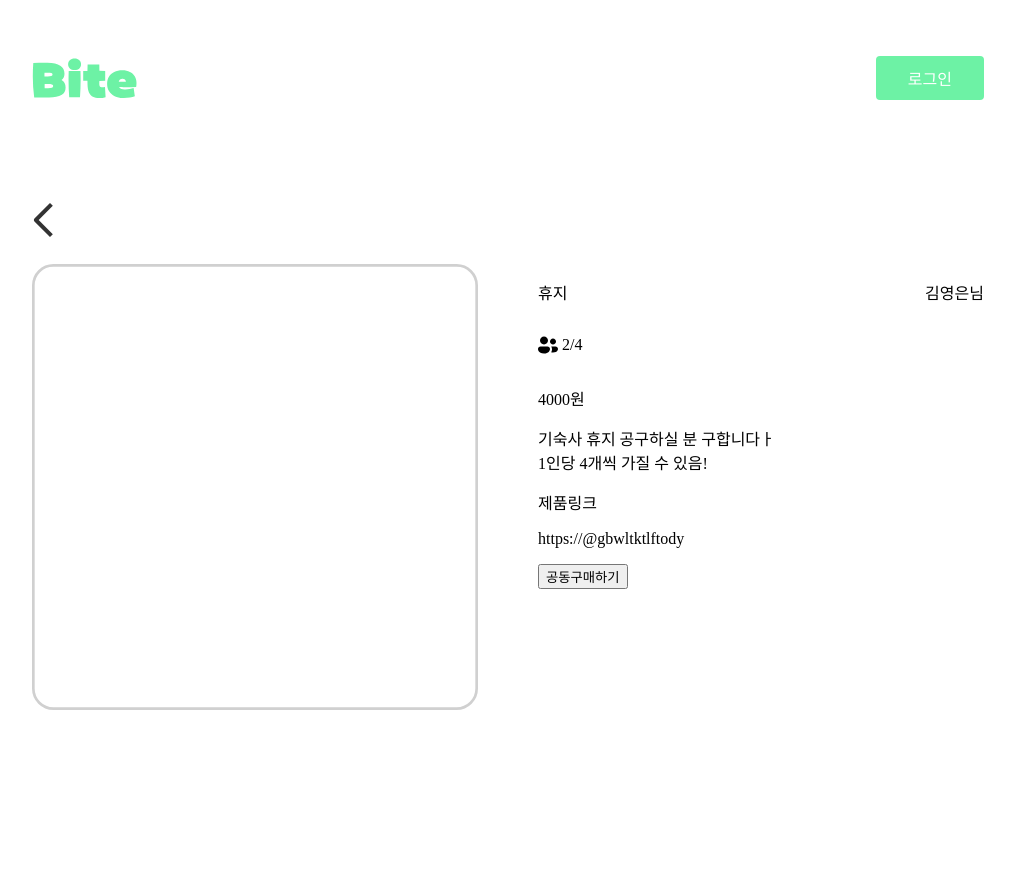
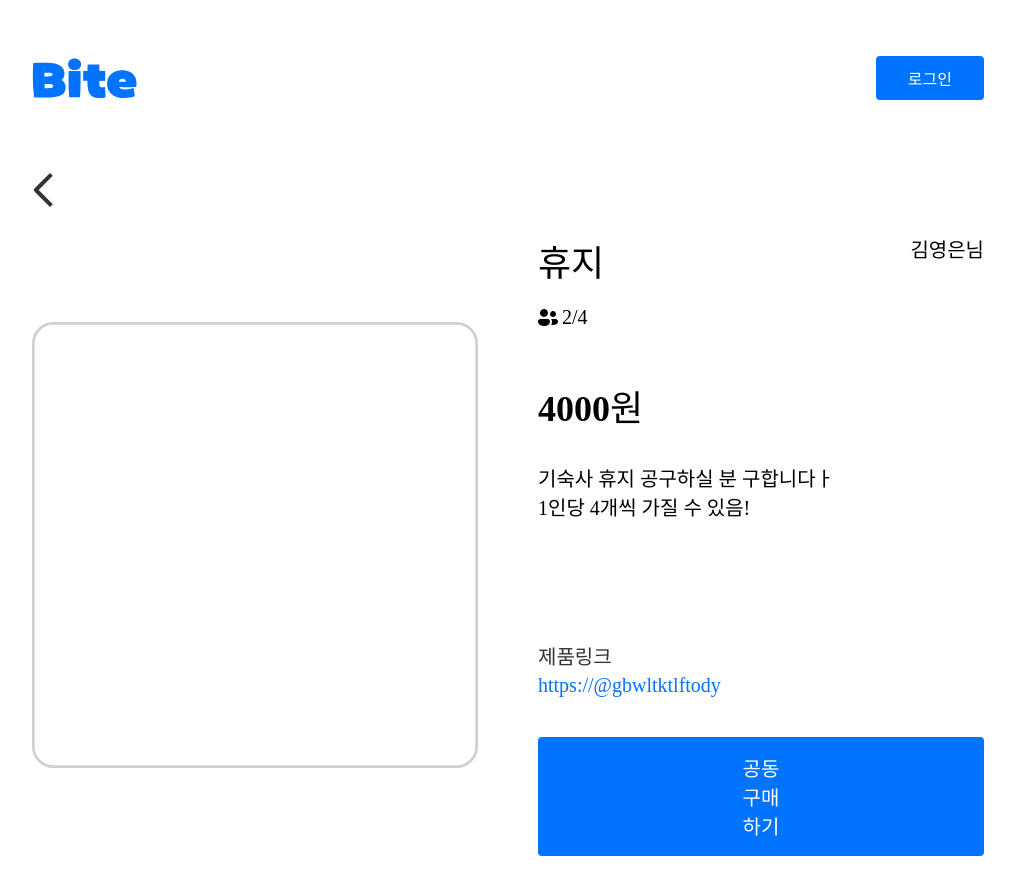
Before and after one commit to winternuary/Bite, a Next.js app: page /detail in a window 1280 px wide. Shown: the top 894 px of the page, without its empty margins (132-1147 px from the left). Before the commit the page ends 806 px from the top, so only its background shows below. Built offline with nearby package versions, Linux system fonts and the light colour scheme.

Commit message:
feat: 제품 상세페이지 퍼블리싱

```diff
--- a/src/components/header/index.tsx
+++ b/src/components/header/index.tsx
@@ -21,7 +21,7 @@ export const Button = styled.button`
   font-family: "Pretendard-Regular";
   font-size: 16px;
   color: #ffffff;
-  background-color: #6df2a5;
+  background-color: #0073ff;
   border: none;
   padding: 10px 32px;
   border-radius: 4px;
--- a/src/pages/detail/index.tsx
+++ b/src/pages/detail/index.tsx
@@ -1,3 +1,5 @@
+"use client";
+
 import * as S from "./style";
 import Header from "@/components/header";
 
--- a/src/pages/detail/style.ts
+++ b/src/pages/detail/style.ts
@@ -3,7 +3,7 @@ import styled from "styled-components";
 export const DetailLayout = styled.div`
   display: flex;
   flex-direction: column;
-  margin: 96px 156px;
+  margin: 66px 156px;
 `;
 
 export const Back = styled.img`
@@ -31,28 +31,67 @@ export const TitleBox = styled.div`
 
 export const Title = styled.p`
   font-family: "Pretendard-Regular";
+  font-size: 36px;
+  font-weight: 550;
+  margin: 0;
 `;
 
-export const Name = styled.p``;
+export const Name = styled.p`
+  font-family: "Pretendard-Regular";
+  font-size: 20px;
+  margin: 0;
+`;
 
 export const SubTitleBox = styled.div``;
 
 export const PeopleBox = styled.div`
   display: flex;
   gap: 4px;
-  margin: 0;
+  margin: 20px 0 0 0;
 `;
 
 export const PeopleImg = styled.img``;
 
-export const PeopleText = styled.p``;
+export const PeopleText = styled.p`
+  margin: 0;
+  font-family: "Pretendard-Regular";
+  font-size: 20px;
+`;
 
-export const Money = styled.p``;
+export const Money = styled.p`
+  font-family: "Pretendard-Regular";
+  font-size: 36px;
+  font-weight: 550;
+  margin: 50px 0 0 0;
+`;
 
-export const Explain = styled.p``;
+export const Explain = styled.p`
+  font-family: "Pretendard-Regular";
+  font-size: 20px;
+  margin-top: 32px;
+`;
 
-export const LinkTitle = styled.p``;
+export const LinkTitle = styled.p`
+  font-family: "Pretendard-Regular";
+  font-size: 20px;
+  color: #333333;
+  margin: 120px 0 0 0;
+`;
 
-export const Link = styled.p``;
+export const Link = styled.p`
+  font-family: "Pretendard-Regular";
+  font-size: 20px;
+  margin: 4px 0 0 0;
+  color: #0073ff;
+`;
 
-export const Button = styled.button``;
+export const Button = styled.button`
+  font-family: "Pretendard-Regular";
+  font-size: 20px;
+  padding: 16px 204px;
+  background-color: #0073ff;
+  color: #ffffff;
+  border: none;
+  border-radius: 4px;
+  margin-top: 40px;
+`;
--- a/src/pages/main/style.ts
+++ b/src/pages/main/style.ts
@@ -13,7 +13,7 @@ export const Button = styled.button<{ isSelected: boolean }>`
   font-family: "Pretendard-Regular";
   font-size: 18px;
   color: ${({ isSelected }) => (isSelected ? "#ffffff" : "#6B6B6B")};
-  background-color: ${({ isSelected }) => (isSelected ? "#6DF2A5" : "#F3F4F5")};
+  background-color: ${({ isSelected }) => (isSelected ? "#0073FF" : "#F3F4F5")};
   border: none;
   padding: 10px 32px;
   border-radius: 4px;
```
Also changed, not shown: public/BiteLogo.svg.
